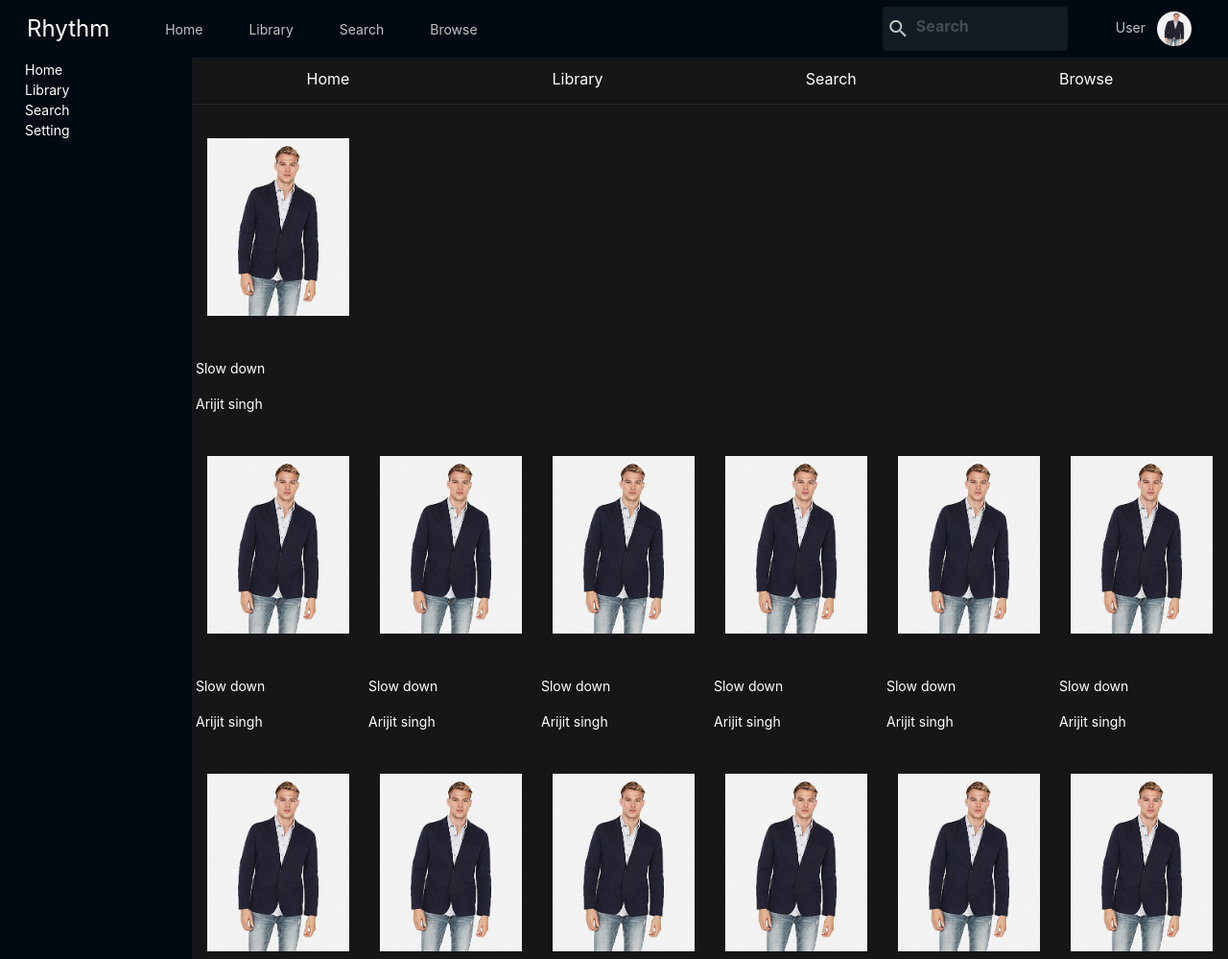
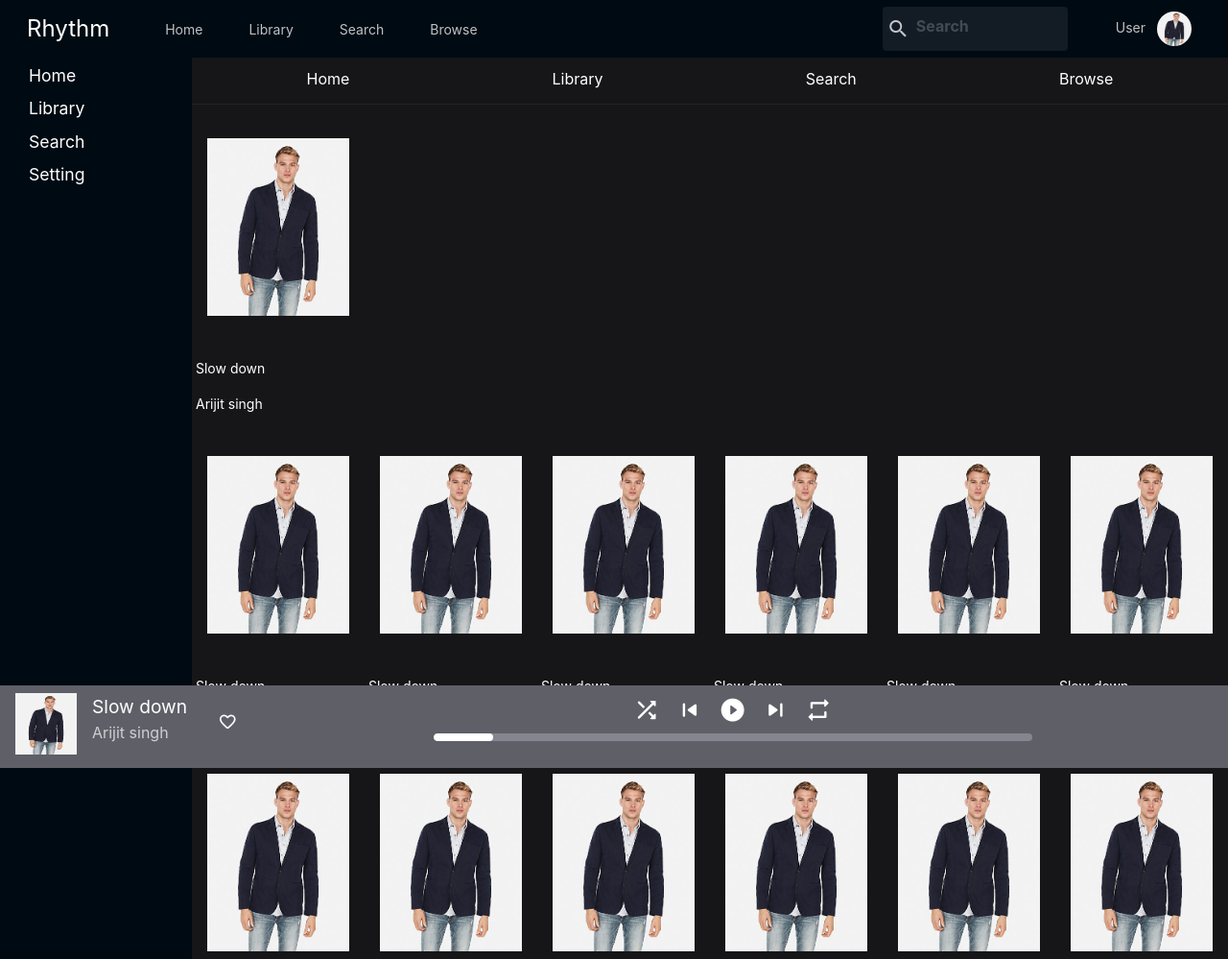
Before and after one commit to Dhruvmehta18/rhythm, a PHP site: page / in a window 1280 px wide. Shown: the top 999 px of the page at 96% size. Run offline with PHP 8.4, Linux system fonts and the light colour scheme; style sheets or scripts are compiled from the project's sources.

Commit message:
music controller

```diff
--- a/css/index.scss
+++ b/css/index.scss
@@ -1,7 +1,9 @@
 @import 'base/initialize';
 .root{
-    height: $full;
-    width: $full;
+    min-height: $full;
+    min-width: $full;
+    max-height: $full;
+    max-width: $full;
 }
 
 @import 'themes/_index';
--- a/css/layout/_index.scss
+++ b/css/layout/_index.scss
@@ -1,5 +1,6 @@
 @import 'mainHome';
 @import 'navigation/index';
+@import 'music-controller/index';
 @import 'menu';
 @import 'dropDown';
 @import 'image';
--- /dev/null
+++ b/css/layout/music-controller/_index.scss
@@ -0,0 +1 @@
+@import 'music-player-container';
--- /dev/null
+++ b/css/layout/music-controller/_music-player-container.scss
@@ -0,0 +1,88 @@
+.root{
+    .music-controller-container{
+        position: fixed;
+        bottom: 0;
+        left:0;
+        right: 0;
+        width: inherit;
+        height: auto;
+        #music-controller{
+            width: inherit;
+            height: inherit;
+            display: flex;
+            flex-wrap: nowrap;
+            padding:8px 16px;
+            justify-content: space-between;
+            .controller-1{
+                display: flex;
+                .song-image{
+                    img{
+                        width: 64px;
+                        height: 64px;
+                    }
+                }
+                .data{
+                    margin:0 16px;
+                    a{
+                        display: block;
+                    }
+                    a:hover{
+                        text-decoration: underline;
+                    }
+                    a.card-heading{
+                        font-size: 1.2rem;
+                    }
+                    a.card-subHeading{
+                        color: rgba($color: #ffffff, $alpha: 0.7);
+                    }
+                }
+                .like{
+                    margin:16px;
+                    .controller-icons{
+                        font-size: 1.25rem;
+                    }
+                }
+            }
+            .controller-2{
+                width: 50%;
+                flex-direction: column;
+                .player-controller{
+                    display: flex;
+                    justify-content: center;
+                    .player-control-button{
+                        margin:4px 8px;
+                        i{
+                            font-size:1.8rem;
+                        }
+                    }
+                }
+                .time-controller{
+                    width: 100%;
+                    height: auto;
+                    #time-controller-container{
+                        #time-progress{
+                            width: 100%;
+                            height: 8px;
+                            background-color: lighten($color: $primary, $amount: 45);
+                            border-radius: 48px;
+                            overflow: hidden;
+                            #time-progress-bar{
+                                width: 10%;
+                                height: 8px;
+                                background-color: lighten($color: #ffffff, $amount: 80);
+                                border-radius: 48px;
+                            }
+                        }
+                    }
+
+                }
+                .time-controller:hover > .time-controller-container #time-progress-bar{
+                        background-color: green;
+                }
+            }
+            .controller-3{
+
+            }
+        }
+    }
+}
--- a/css/layout/navigation/_sideNavigation.scss
+++ b/css/layout/navigation/_sideNavigation.scss
@@ -22,6 +22,8 @@
                 width: 100%;
                 height: auto;
                 align-items: flex-start;
+                padding:4px;
+                font-size: 1.1rem;
             }
         }
     }
--- a/css/themes/_dark_theme.scss
+++ b/css/themes/_dark_theme.scss
@@ -70,3 +70,6 @@
   ::-webkit-resizer{
       display: none;
   }
+.music-controller-container #music-controller{
+    background-color: lighten($color: $primary, $amount: 30%);
+}
--- a/index.html
+++ b/index.html
@@ -1,13 +1,14 @@
 <!DOCTYPE html>
 <html lang="en">
+
 <head>
     <meta charset="UTF-8">
     <meta name="viewport" content="width=device-width, initial-scale=1.0">
     <meta http-equiv="X-UA-Compatible" content="ie=edge">
     <link
         href="https://fonts.googleapis.com/css?family=Material+Icons|Material+Icons+Outlined|Material+Icons+Two+Tone|Material+Icons+Round|Material+Icons+Sharp"
-        rel="stylesheet">
-    <link rel="stylesheet" type="" href="css/index.css">
+        type="text/css" rel="stylesheet">
+    <link rel="stylesheet" type="text/css" href="css/index.css">
     <title>Rhythm</title>
 </head>
 
@@ -292,25 +293,43 @@
                 </li>
             </ul>
         </div>
-        <div class="music-controller">
+        <div class="music-controller-container">
+            <div id="music-controller">
                 <div class="controller-1">
                     <div class="song-image">
                         <img src="image//song.jpg" alt="song" srcset="">
                     </div>
                     <div class="data">
-                    <p class="card-heading">Slow down</p>
-                    <p>Arijit singh</p>
+                        <a href="#" class="card-heading">Slow down</a>
+                        <a href="#" class="card-subHeading">Arijit singh</a>
                     </div>
                     <div class="like">
-
+                        <i class="material-icons-round svg-icon controller-icons">favorite_border</i>
                     </div>
                 </div>
                 <div class="controller-2">
                     <div class="player-controller">
-                    <i></i>
+                        <div class="player-control-button">
+                            <i class="material-icons-round">shuffle</i>
+                        </div>
+                        <div class="player-control-button">
+                            <i class="material-icons-round">skip_previous</i>
+                        </div>
+                        <div class="player-control-button">
+                            <i class="material-icons-round">play_circle_filled</i>
+                        </div>
+                        <div class="player-control-button">
+                            <i class="material-icons-round">skip_next</i>
+                        </div>
+                        <div class="player-control-button">
+                            <i class="material-icons-round">repeat</i>
+                        </div>
                     </div>
                     <div class="time-controller">
-                    <div>
+                        <div id="time-controller-container">
+                            <div id="time-progress">
+                                <div id="time-progress-bar"></div>
+                            </div>
                         </div>
                     </div>
                 </div>
@@ -326,6 +345,7 @@
                 </div>
             </div>
         </div>
+    </div>
 </body>
 
 <script src="https://ajax.googleapis.com/ajax/libs/jquery/3.4.1/jquery.min.js"></script>
```
Lines whose indentation alone changed are shown as unchanged.
